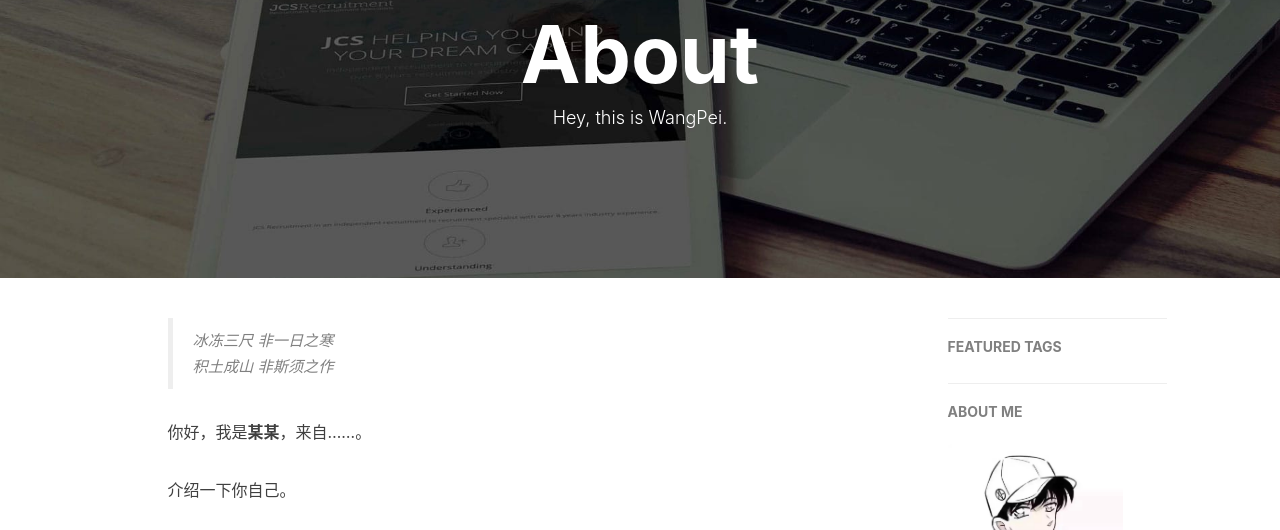
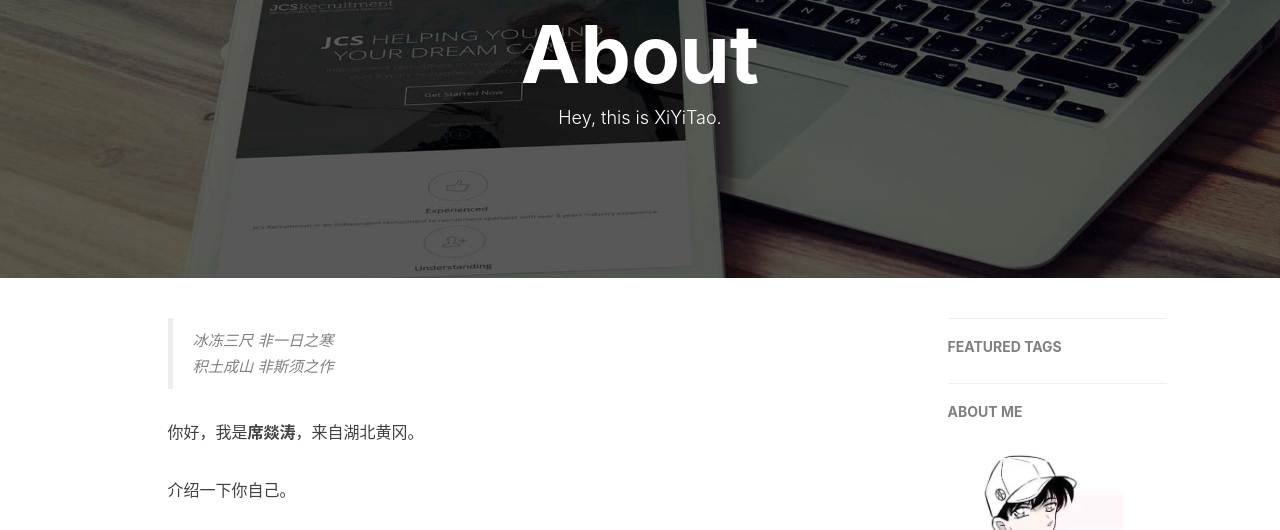
Before and after one commit to KID-1912/KID-1912.github.io, a Jekyll site: the page built from about.html, in a window 1280 px wide. Shown: the part 140-670 px from the top of the page. Built offline with Jekyll 4.4.1, drawn with Linux system fonts in a browser that asks for light colours; nearby versions of some CDN libraries; comment, search, counter and statistics services are not loaded.

Commit message:
Update about.html

```diff
--- a/about.html
+++ b/about.html
@@ -1,7 +1,7 @@
 ---
 layout: page
 title: "About"
-description: "Hey, this is WangPei."
+description: "Hey, this is XiYiTao."
 header-img: "img/post-bg-rwd.jpg"
 ---
 
@@ -18,7 +18,7 @@ header-img: "img/post-bg-rwd.jpg"
     <blockquote><p>冰冻三尺 非一日之寒<br>
     积土成山 非斯须之作</p></blockquote>
 
-    <p>你好，我是<strong>某某</strong>，来自……。</p>
+    <p>你好，我是<strong>席燚涛</strong>，来自湖北黄冈。</p>
 
     <p>介绍一下你自己。</p>
 
```
